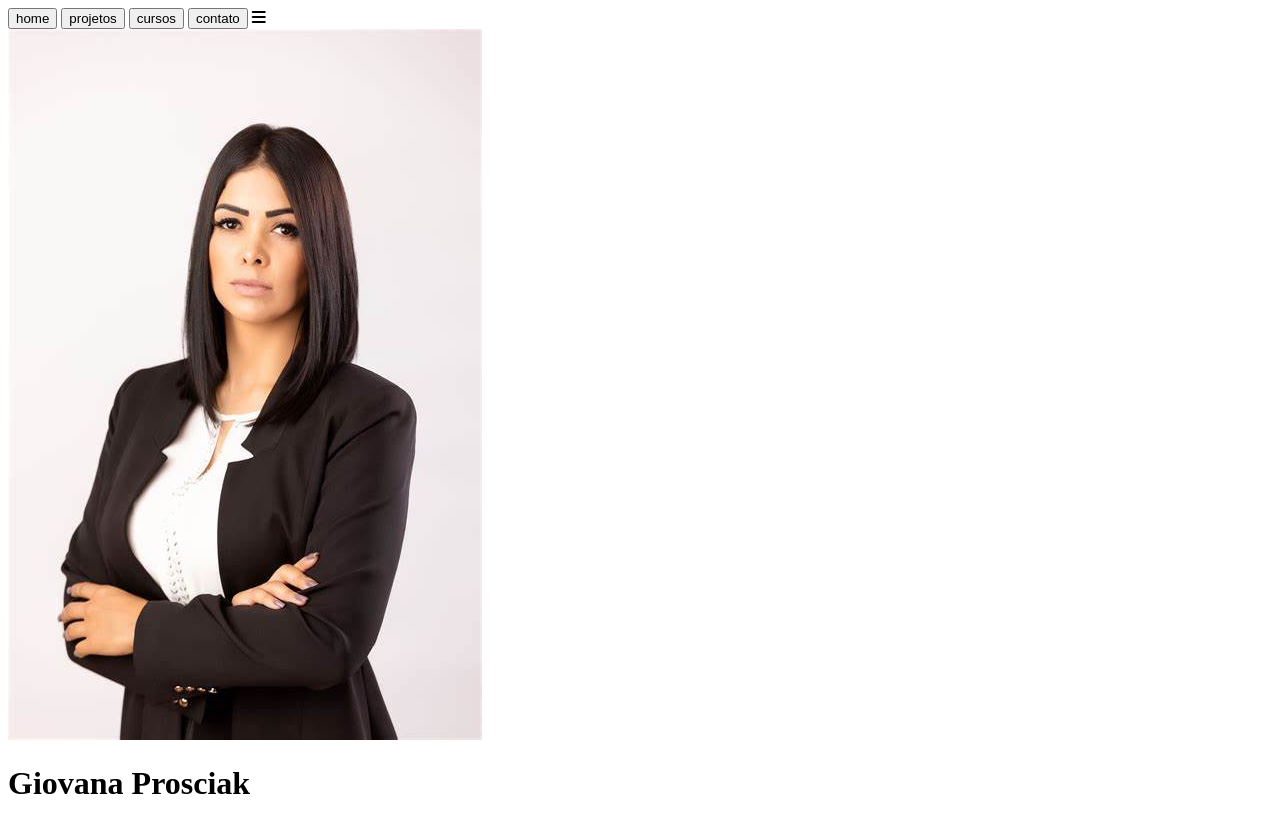
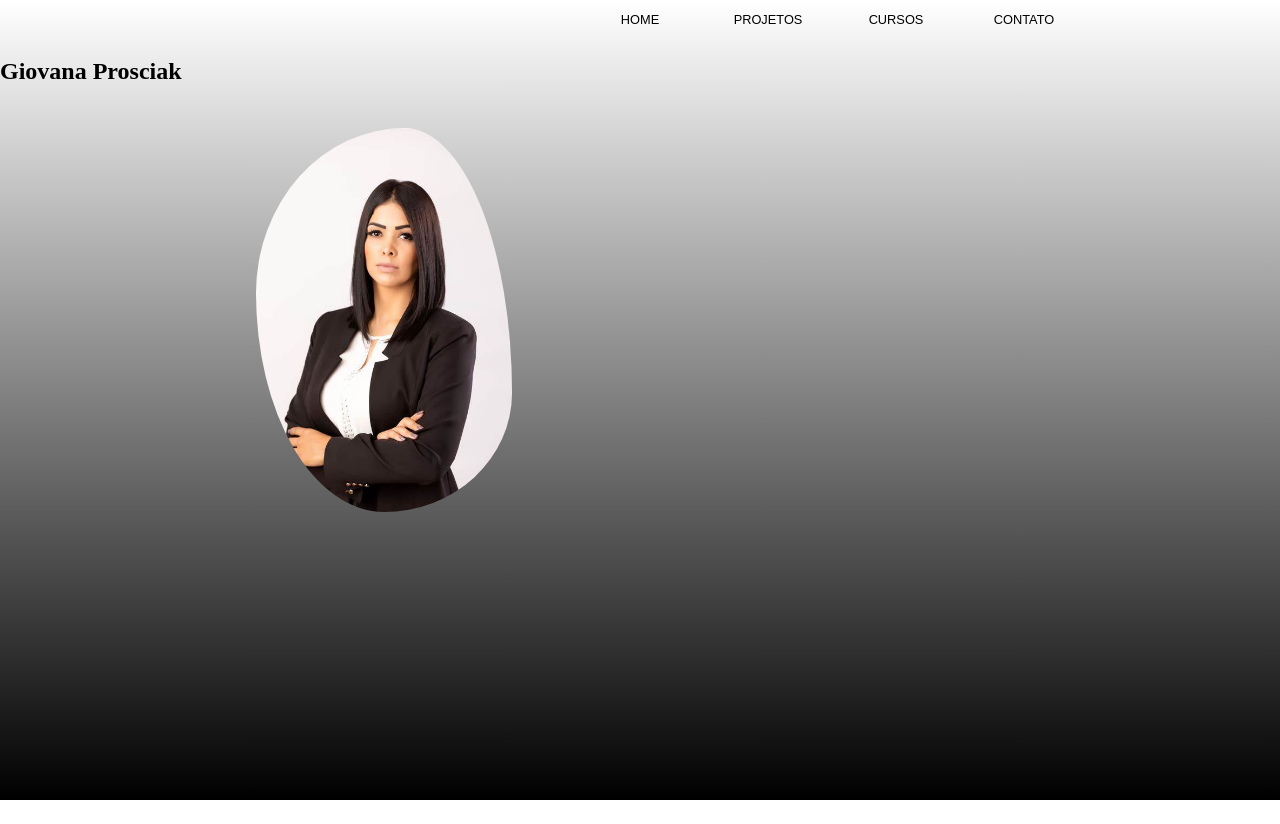
Before and after one commit to giovanaprosiak/portifolio, a plain HTML site: page index.html in a window 1280 px wide. After the commit the page ends 800 px from the top, so only its background shows below. Drawn offline with Linux system fonts and the light colour scheme.

Commit message:
ATT CSS/JS

```diff
--- /dev/null
+++ b/CSS/header.css
@@ -0,0 +1,12 @@
+header{
+    padding-right: 15vw;
+    display: flex;
+    justify-content: end;
+}
+.btn_header{
+    background-color: transparent;
+    border: 0;
+    width: 10vw;
+    height: 3vw;
+    font-size: 1vw;
+}
--- /dev/null
+++ b/CSS/index.css
@@ -0,0 +1,9 @@
+@import url(header.css);
+@import url(section.css);
+
+body{
+    margin: 0;
+    width: 100vw;
+    height: 100vh;
+    background-image: linear-gradient(white,black);
+}
--- /dev/null
+++ b/CSS/section.css
@@ -0,0 +1,7 @@
+section img{
+    width: 20vw;
+    border-radius: 58% 42% 50% 50% / 43% 69% 31% 57% ;
+    position: absolute;
+    top: 10vw;
+    left: 20vw;
+}
--- a/index.css
+++ /dev/null
@@ -1,3 +0,0 @@
-button{
-    background:transparent
-}
--- a/index.html
+++ b/index.html
@@ -5,14 +5,18 @@
     <meta name="viewport" content="width=device-width, initial-scale=1.0">
     <title>portifolio Giovana</title>
     <script src="https://kit.fontawesome.com/14adbe8d5f.js" crossorigin="anonymous"></script>
+    <link rel="stylesheet" href="/CSS/index.css">
 </head>
 <body>
-    <button>home</button>
-    <button>projetos</button>
-    <button>cursos</button>
-    <button>contato</button>
-    <i class="fa-solid fa-bars"></i>
-    <br><img src="mulher empresaria.jpg" alt="https://images.modishstore.com/mod/imagens-feminina-para-perfil.html">
-    <h1>Giovana Prosciak</h1>
+    <header>
+        <button class="btn_header">HOME</button>
+        <button class="btn_header">PROJETOS</button>
+        <button class="btn_header">CURSOS</button>
+        <button class="btn_header">CONTATO</button>
+    </header>
+    <section>
+        <img src="IMG/mulher empresaria.jpg" alt="https://images.modishstore.com/mod/imagens-feminina-para-perfil.html">
+        <h1>Giovana Prosciak</h1>
+    </section>
 </body>
 </html>
```
Also changed, not shown: IMG/mulher empresaria.jpg (renamed from mulher empresaria.jpg).
